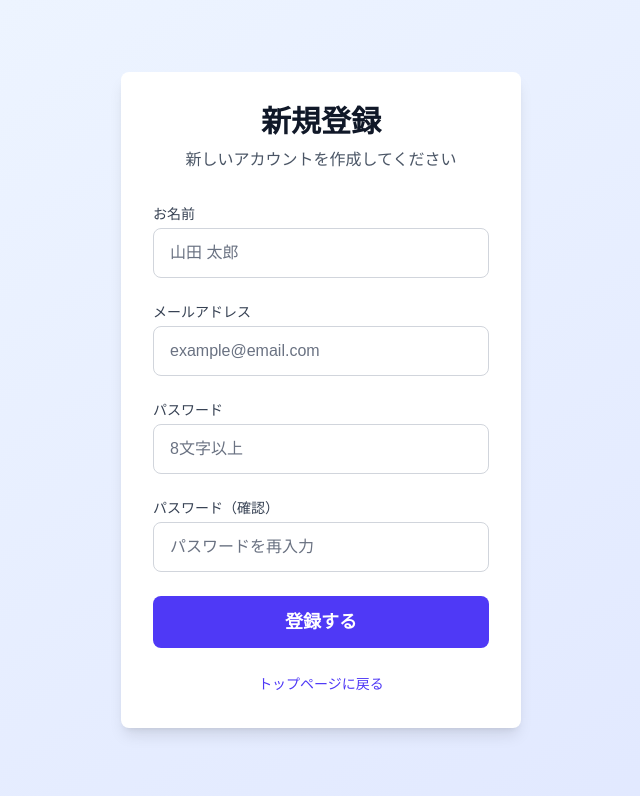
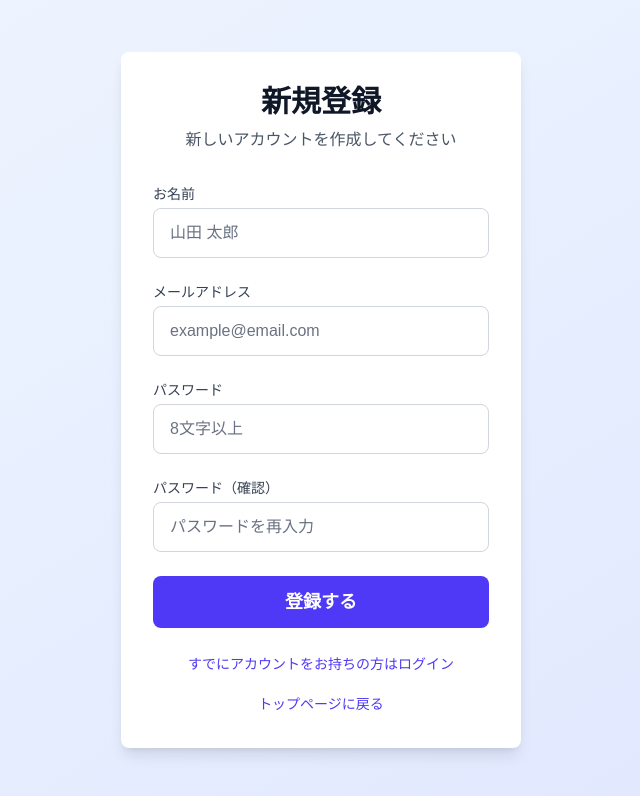
Before and after one commit to amh1234567/dogwklogin, a Next.js app: page /register in a window 1280 px wide. Shown: the top 796 px of the page, without its empty margins (319-959 px from the left). Built offline with nearby package versions, Linux system fonts and the light colour scheme; no server answers.

Commit message:
新規登録ページに登録処理を実装（Supabase連携、バリデーション、エラーハンドリング、ダッシュボードへのリダイレクト）

```diff
--- a/src/app/(auth)/register/page.tsx
+++ b/src/app/(auth)/register/page.tsx
@@ -1,6 +1,79 @@
-import Link from "next/link";
+'use client';
+
+import { useState, FormEvent } from 'react';
+import { useRouter } from 'next/navigation';
+import Link from 'next/link';
+import { supabase } from '@/lib/supabase';
 
 export default function RegisterPage() {
+  const router = useRouter();
+  const [name, setName] = useState('');
+  const [email, setEmail] = useState('');
+  const [password, setPassword] = useState('');
+  const [confirmPassword, setConfirmPassword] = useState('');
+  const [error, setError] = useState<string | null>(null);
+  const [loading, setLoading] = useState(false);
+
+  const handleSubmit = async (e: FormEvent<HTMLFormElement>) => {
+    e.preventDefault();
+    setError(null);
+
+    // バリデーション
+    if (!name.trim()) {
+      setError('お名前を入力してください');
+      return;
+    }
+
+    if (!email.trim()) {
+      setError('メールアドレスを入力してください');
+      return;
+    }
+
+    if (!password) {
+      setError('パスワードを入力してください');
+      return;
+    }
+
+    if (password.length < 8) {
+      setError('パスワードは8文字以上で入力してください');
+      return;
+    }
+
+    if (password !== confirmPassword) {
+      setError('パスワードが一致しません');
+      return;
+    }
+
+    setLoading(true);
+
+    try {
+      // Supabaseにユーザーを登録
+      const { data, error: signUpError } = await supabase.auth.signUp({
+        email,
+        password,
+        options: {
+          data: {
+            name: name.trim(),
+          },
+        },
+      });
+
+      if (signUpError) {
+        setError(signUpError.message || '登録に失敗しました');
+        setLoading(false);
+        return;
+      }
+
+      if (data.user) {
+        // 登録成功 - ダッシュボードにリダイレクト
+        router.push('/dashboard');
+      }
+    } catch (err) {
+      setError('予期しないエラーが発生しました');
+      setLoading(false);
+    }
+  };
+
   return (
     <div className="flex min-h-screen items-center justify-center bg-linear-to-br from-blue-50 to-indigo-100 dark:from-gray-900 dark:to-gray-800">
       <main className="w-full max-w-md px-6">
@@ -14,7 +87,13 @@ export default function RegisterPage() {
             </p>
           </div>
 
-          <form className="space-y-6">
+          {error && (
+            <div className="mb-6 rounded-lg bg-red-50 p-4 text-sm text-red-600 dark:bg-red-900/20 dark:text-red-400">
+              {error}
+            </div>
+          )}
+
+          <form className="space-y-6" onSubmit={handleSubmit}>
             <div>
               <label
                 htmlFor="name"
@@ -26,8 +105,12 @@ export default function RegisterPage() {
                 type="text"
                 id="name"
                 name="name"
-                className="mt-1 block w-full rounded-lg border border-gray-300 bg-white px-4 py-3 text-gray-900 placeholder-gray-500 focus:border-indigo-500 focus:outline-none focus:ring-2 focus:ring-indigo-500 dark:border-gray-600 dark:bg-gray-700 dark:text-white dark:placeholder-gray-400"
+                value={name}
+                onChange={(e) => setName(e.target.value)}
+                disabled={loading}
+                className="mt-1 block w-full rounded-lg border border-gray-300 bg-white px-4 py-3 text-gray-900 placeholder-gray-500 focus:border-indigo-500 focus:outline-none focus:ring-2 focus:ring-indigo-500 disabled:cursor-not-allowed disabled:opacity-50 dark:border-gray-600 dark:bg-gray-700 dark:text-white dark:placeholder-gray-400"
                 placeholder="山田 太郎"
+                required
               />
             </div>
 
@@ -42,8 +125,12 @@ export default function RegisterPage() {
                 type="email"
                 id="email"
                 name="email"
-                className="mt-1 block w-full rounded-lg border border-gray-300 bg-white px-4 py-3 text-gray-900 placeholder-gray-500 focus:border-indigo-500 focus:outline-none focus:ring-2 focus:ring-indigo-500 dark:border-gray-600 dark:bg-gray-700 dark:text-white dark:placeholder-gray-400"
+                value={email}
+                onChange={(e) => setEmail(e.target.value)}
+                disabled={loading}
+                className="mt-1 block w-full rounded-lg border border-gray-300 bg-white px-4 py-3 text-gray-900 placeholder-gray-500 focus:border-indigo-500 focus:outline-none focus:ring-2 focus:ring-indigo-500 disabled:cursor-not-allowed disabled:opacity-50 dark:border-gray-600 dark:bg-gray-700 dark:text-white dark:placeholder-gray-400"
                 placeholder="example@email.com"
+                required
               />
             </div>
 
@@ -58,8 +145,13 @@ export default function RegisterPage() {
                 type="password"
                 id="password"
                 name="password"
-                className="mt-1 block w-full rounded-lg border border-gray-300 bg-white px-4 py-3 text-gray-900 placeholder-gray-500 focus:border-indigo-500 focus:outline-none focus:ring-2 focus:ring-indigo-500 dark:border-gray-600 dark:bg-gray-700 dark:text-white dark:placeholder-gray-400"
+                value={password}
+                onChange={(e) => setPassword(e.target.value)}
+                disabled={loading}
+                className="mt-1 block w-full rounded-lg border border-gray-300 bg-white px-4 py-3 text-gray-900 placeholder-gray-500 focus:border-indigo-500 focus:outline-none focus:ring-2 focus:ring-indigo-500 disabled:cursor-not-allowed disabled:opacity-50 dark:border-gray-600 dark:bg-gray-700 dark:text-white dark:placeholder-gray-400"
                 placeholder="8文字以上"
+                required
+                minLength={8}
               />
             </div>
 
@@ -74,20 +166,34 @@ export default function RegisterPage() {
                 type="password"
                 id="confirmPassword"
                 name="confirmPassword"
-                className="mt-1 block w-full rounded-lg border border-gray-300 bg-white px-4 py-3 text-gray-900 placeholder-gray-500 focus:border-indigo-500 focus:outline-none focus:ring-2 focus:ring-indigo-500 dark:border-gray-600 dark:bg-gray-700 dark:text-white dark:placeholder-gray-400"
+                value={confirmPassword}
+                onChange={(e) => setConfirmPassword(e.target.value)}
+                disabled={loading}
+                className="mt-1 block w-full rounded-lg border border-gray-300 bg-white px-4 py-3 text-gray-900 placeholder-gray-500 focus:border-indigo-500 focus:outline-none focus:ring-2 focus:ring-indigo-500 disabled:cursor-not-allowed disabled:opacity-50 dark:border-gray-600 dark:bg-gray-700 dark:text-white dark:placeholder-gray-400"
                 placeholder="パスワードを再入力"
+                required
               />
             </div>
 
             <button
               type="submit"
-              className="w-full rounded-lg bg-indigo-600 px-4 py-3 text-lg font-semibold text-white transition-colors hover:bg-indigo-700 active:bg-indigo-800"
+              disabled={loading}
+              className="w-full rounded-lg bg-indigo-600 px-4 py-3 text-lg font-semibold text-white transition-colors hover:bg-indigo-700 active:bg-indigo-800 disabled:cursor-not-allowed disabled:opacity-50"
             >
-              登録する
+              {loading ? '登録中...' : '登録する'}
             </button>
           </form>
 
           <div className="mt-6 text-center">
+            <Link
+              href="/login"
+              className="text-sm text-indigo-600 hover:text-indigo-700 dark:text-indigo-400 dark:hover:text-indigo-300"
+            >
+              すでにアカウントをお持ちの方はログイン
+            </Link>
+          </div>
+
+          <div className="mt-4 text-center">
             <Link
               href="/"
               className="text-sm text-indigo-600 hover:text-indigo-700 dark:text-indigo-400 dark:hover:text-indigo-300"
```
